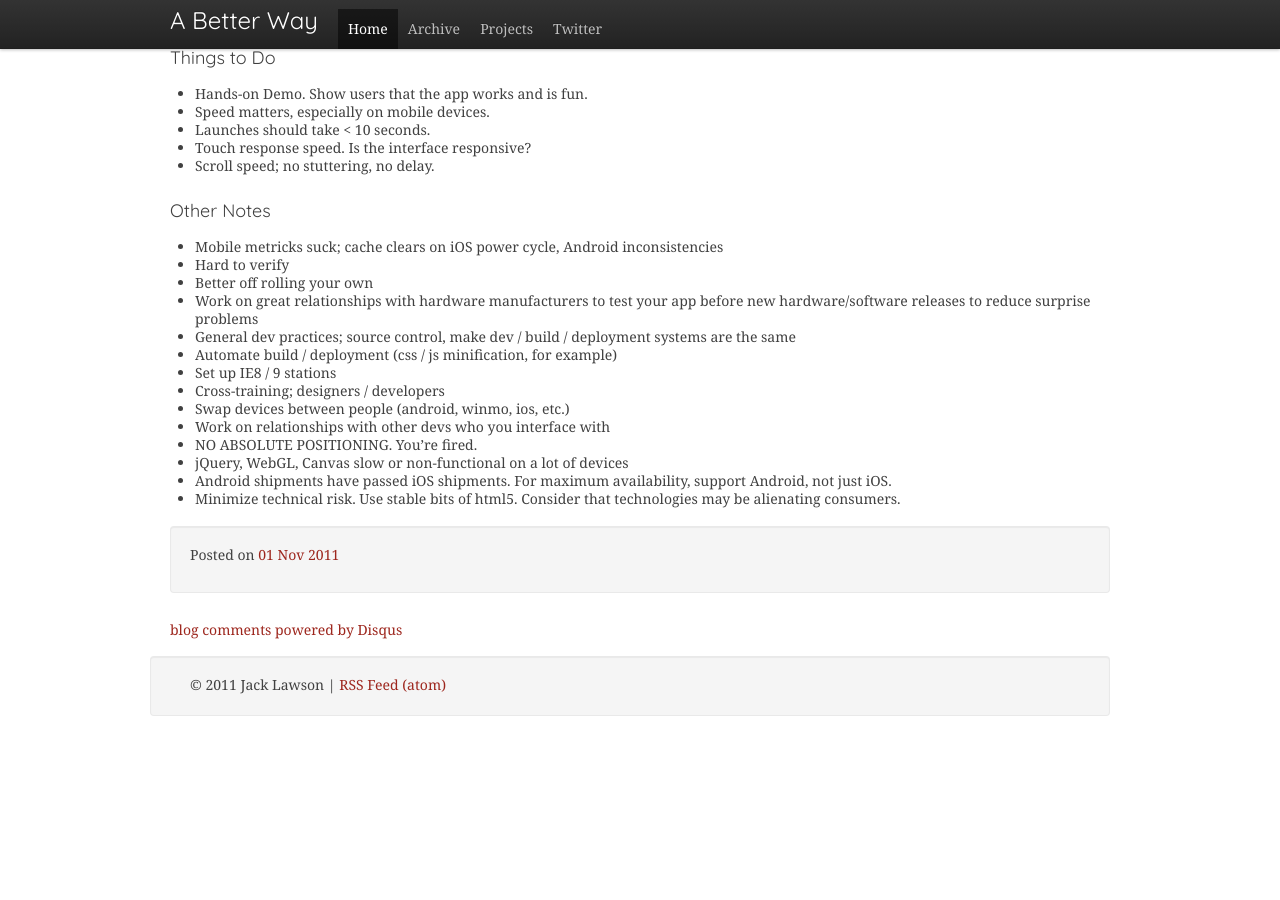
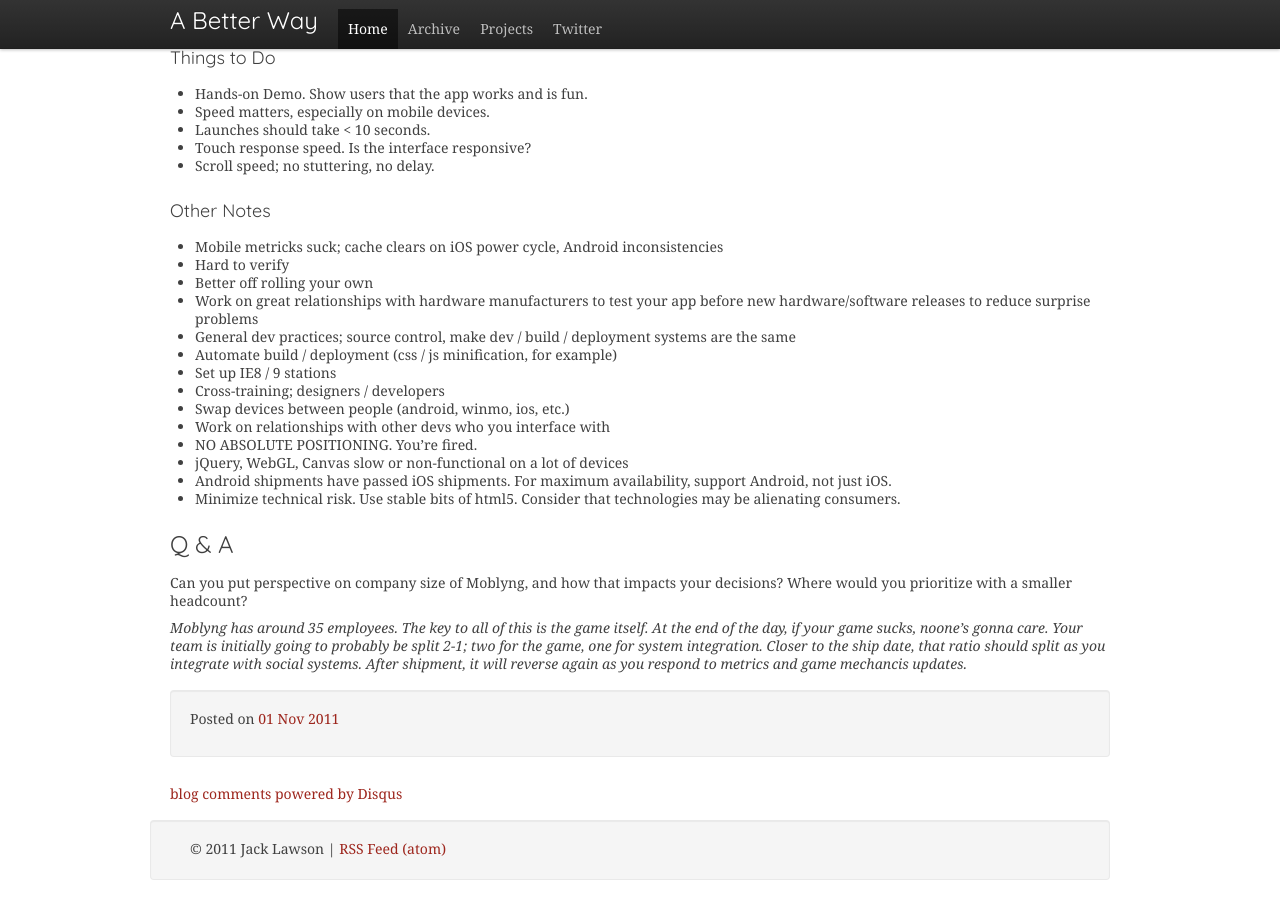
Before and after one commit to ajacksified/ajacksified.github.com, a Jekyll site: the page built from _posts/2011-11-01-new-game-conf-liveblog.markdown, in a window 1280 px wide and 900 px high, scrolled down 3749 px. Built offline with Jekyll 4.4.1, drawn with Linux system fonts in a browser that asks for light colours; nearby versions of some CDN libraries; some web fonts are replaced; comment, search, counter and statistics services are not loaded; before the commit the page ends 4485 px from its top, so only the background shows below that.

Commit message:
Session 3

```diff
--- a/_posts/2011-11-01-new-game-conf-liveblog.markdown
+++ b/_posts/2011-11-01-new-game-conf-liveblog.markdown
@@ -246,3 +246,15 @@ Huge numbers of mobile, internet-connected devices being shipped.
   support Android, not just iOS.
 * Minimize technical risk. Use stable bits of html5. Consider that technologies may
   be alienating consumers.
+
+## Q &amp; A
+
+Can you put perspective on company size of Moblyng, and how that impacts your
+decisions? Where would you prioritize with a smaller headcount?
+
+*Moblyng has around 35 employees. The key to all of this is the game itself.
+At the end of the day, if your game sucks, noone's gonna care. Your team is
+initially going to probably be split 2-1; two for the game, one for system
+integration. Closer to the ship date, that ratio should split as you
+integrate with social systems. After shipment, it will reverse again as you
+respond to metrics and game mechancis updates.*
```
